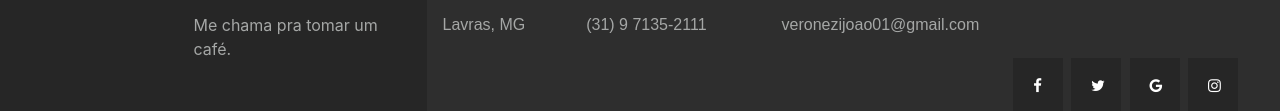
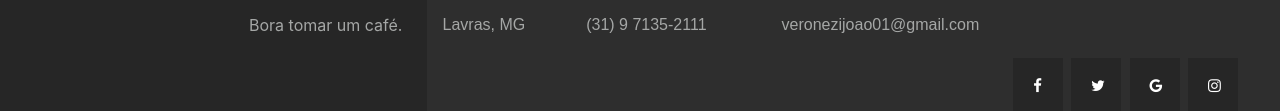
Before and after one commit to joaoveronezi/joaoveronezi.github.io, a plain HTML site: page index.html in a window 1280 px wide. Shown: the part 3317-3428 px from the top of the page. Drawn offline with nearby package versions, Linux system fonts and the light colour scheme.

Commit message:
Segundo UpLoad

```diff
--- a/css/index.css
+++ b/css/index.css
@@ -430,7 +430,7 @@ hr {
   color: white;
 }
 #peteca {
-	margin-left: 45%;
+	margin-left: 59%;
 }
 
 @-webkit-keyframes fadeIn { from { opacity: 0; } to { opacity: 1; } }
--- a/index.html
+++ b/index.html
@@ -203,7 +203,7 @@
 				<div class="row">
 					<div class="contato col-md-4">
 						<p id="cont">Contato</p>
-						<p id="peteca">Me chama pra tomar um café.</p>
+						<p id="peteca">Bora tomar um café.</p>
 
 					</div>
 					<div class="contatodireita col-md-8"><!--CONTATO DA DIREITA-->
```
